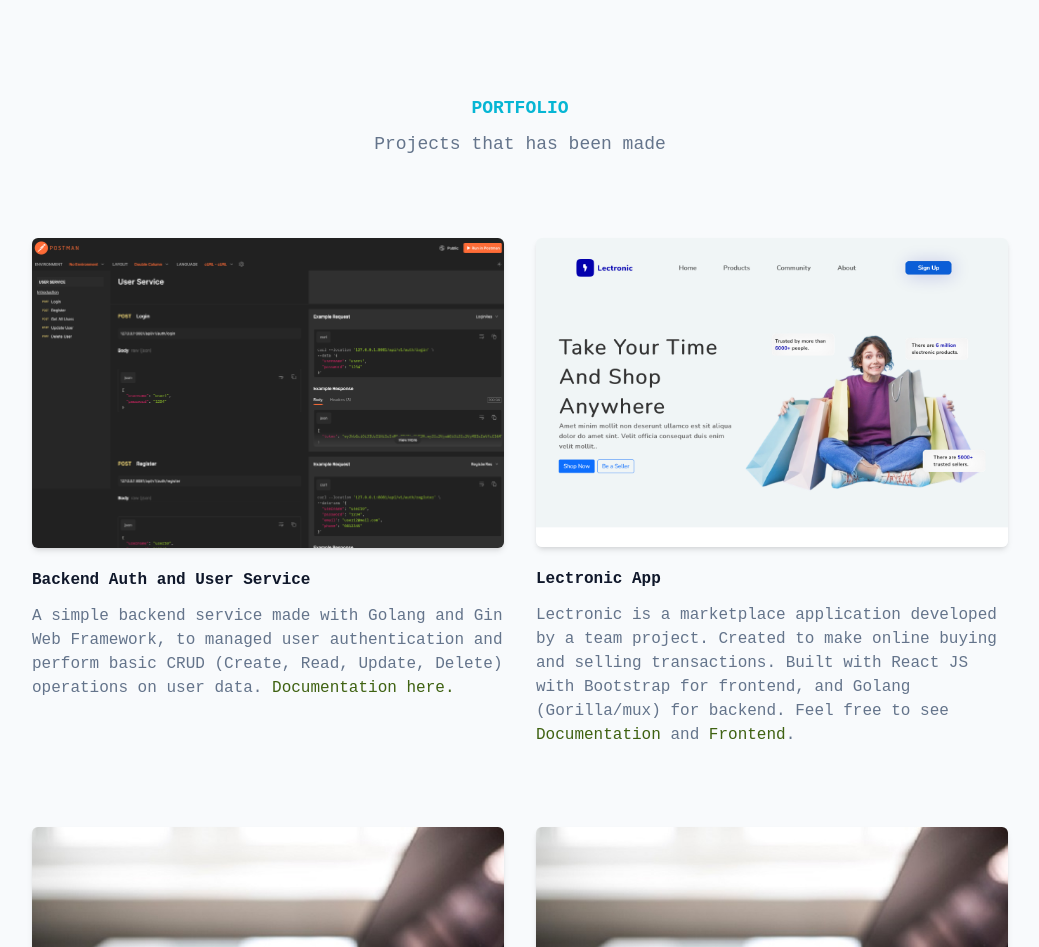
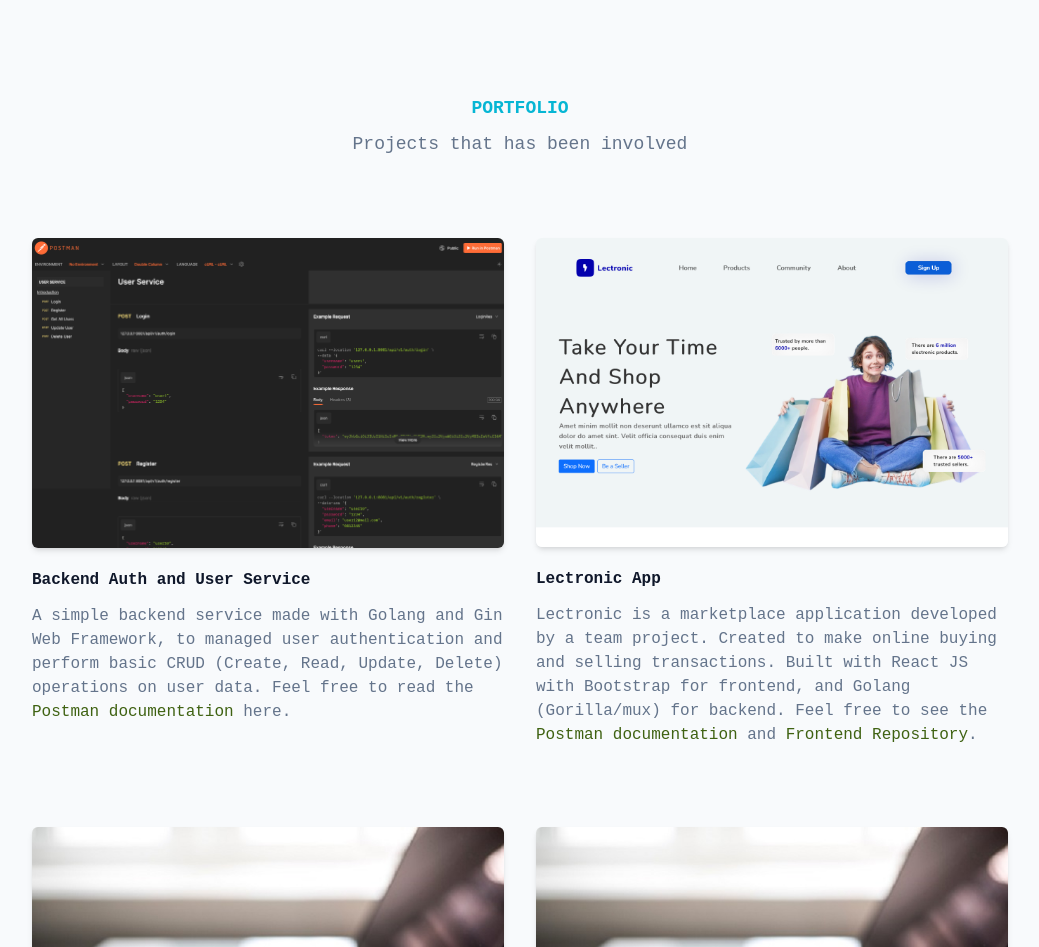
Before and after one commit to fajarihsan21/fajarihsan21.github.io, a website: page index.html in a window 1280 px wide. Shown: the part 600-1547 px from the top of the page, without its empty margins (120-1159 px from the left). Drawn offline with Linux system fonts and the light colour scheme.

Commit message:
Fixing some words

```diff
--- a/index.html
+++ b/index.html
@@ -138,7 +138,7 @@
               languages or exploring new tech stacks.
             </p>
             <a
-              href="#"
+              href="#portfolio"
               class="rounded-full bg-primary py-3 px-8 text-base font-semibold text-white transition duration-200 ease-in-out hover:opacity-70 hover:shadow-lg"
               >Learn more</a
             >
@@ -161,7 +161,7 @@
               Portfolio
             </h4>
             <p class="text-md font-medium text-secondary md:text-lg">
-              Projects that has been made
+              Projects that has been involved
             </p>
           </div>
         </div>
@@ -188,13 +188,15 @@
             <p class="text-base font-medium text-secondary">
               A simple backend service made with Golang and Gin Web Framework,
               to managed user authentication and perform basic CRUD (Create,
-              Read, Update, Delete) operations on user data.
+              Read, Update, Delete) operations on user data. Feel free to read
+              the
               <a
                 href="https://documenter.getpostman.com/view/20474075/2sAXxMgti9"
                 target="_blank"
                 class="text-base font-medium text-lime-800"
-                >Documentation here.</a
+                >Postman documentation</a
               >
+              here.
             </p>
           </div>
           <div class="mb-12 p-4 md:w-1/2">
@@ -218,12 +220,12 @@
               Lectronic is a marketplace application developed by a team
               project. Created to make online buying and selling transactions.
               Built with React JS with Bootstrap for frontend, and Golang
-              (Gorilla/mux) for backend. Feel free to see
+              (Gorilla/mux) for backend. Feel free to see the
               <a
                 href="https://documenter.getpostman.com/view/17947721/UzR1J1ya"
                 target="_blank"
                 class="text-base font-medium text-lime-800"
-                >Documentation
+                >Postman documentation
               </a>
               and
               <a
@@ -231,7 +233,7 @@
                 target="_blank"
                 class="text-base font-medium text-lime-800"
               >
-                Frontend</a
+                Frontend Repository</a
               >.
             </p>
           </div>
```
